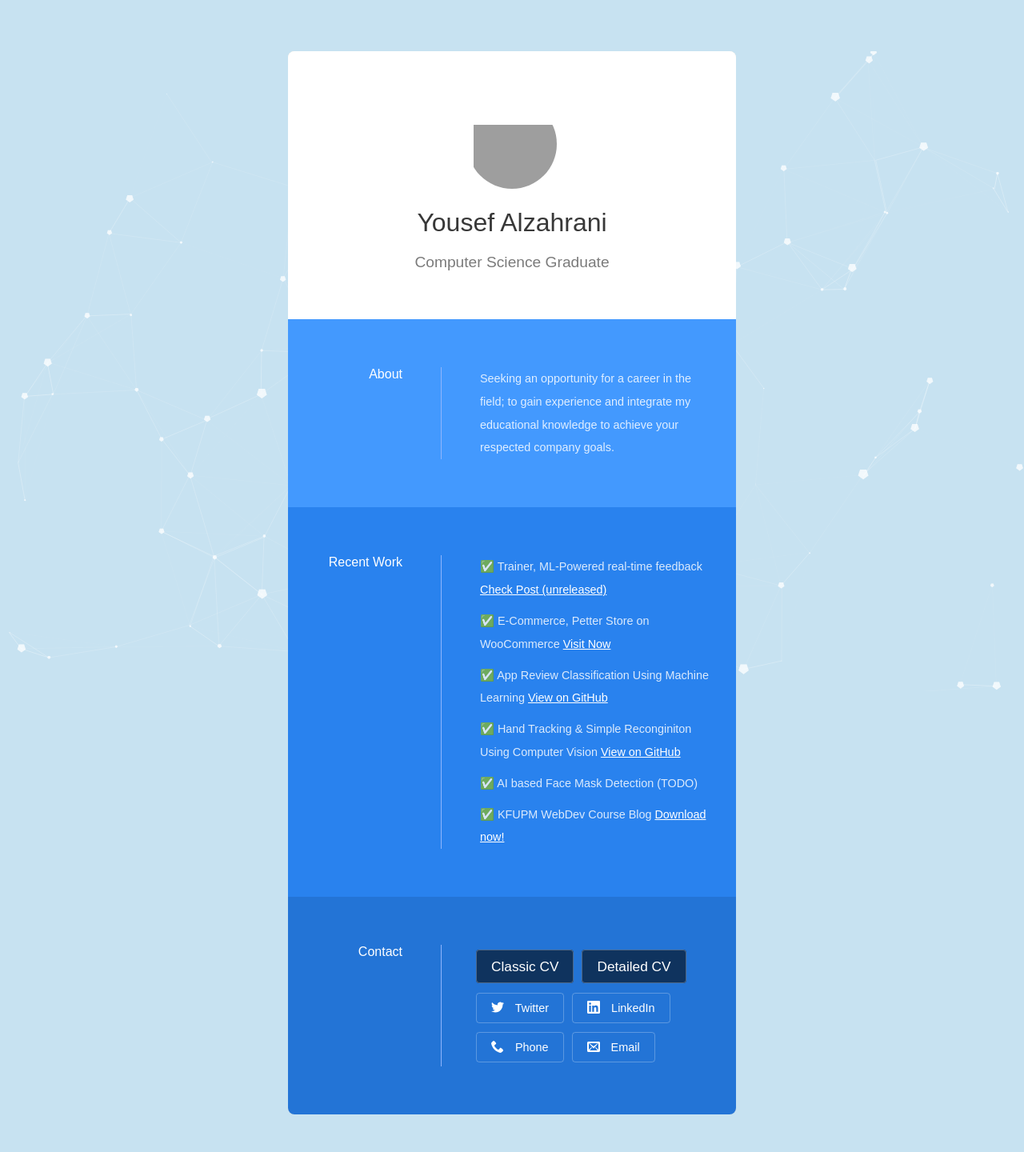
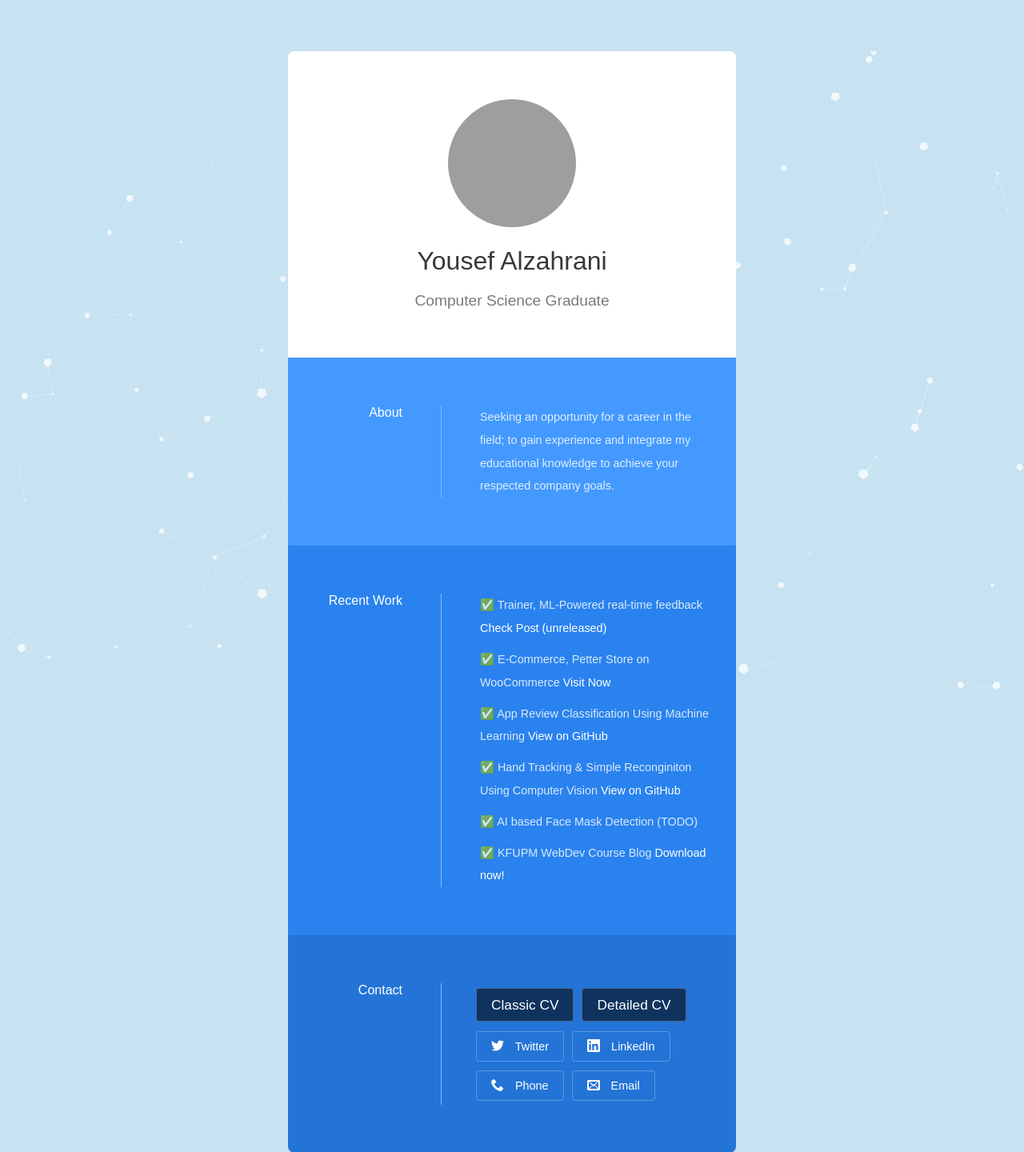
Before and after one commit to ZYousef/Portfolio, a PHP site: page / in a window 1280 px wide. Shown: the top 1440 px of the page at 80% size. Before the commit the page ends 1393 px from the top, so only its background shows below. Run offline with PHP 8.4, Linux system fonts and the light colour scheme; grey boxes are pictures that could not be loaded.

Commit message:
position_anchor_black

```diff
--- a/css/style.css
+++ b/css/style.css
@@ -10,6 +10,13 @@ body {
 a {
     color: white;
     transition: .5s ease all;
+    text-decoration: none;
+}
+
+p > a {
+    color: white;
+    transition: .5s ease all;
+    text-decoration: none;
 }
 
 a:hover {
@@ -34,8 +41,8 @@ a:hover {
 }
 
 #img-container {
-    width: 7rem;
-    height: 7rem;
+    width: 10rem;
+    height: 10rem;
     overflow: hidden;
     border-radius: 50%;
     margin: auto;
@@ -44,7 +51,6 @@ a:hover {
 
 #portrait {
     max-height: 100%;
-    margin: 2rem .5rem;
 }
 
 h2 {
```
